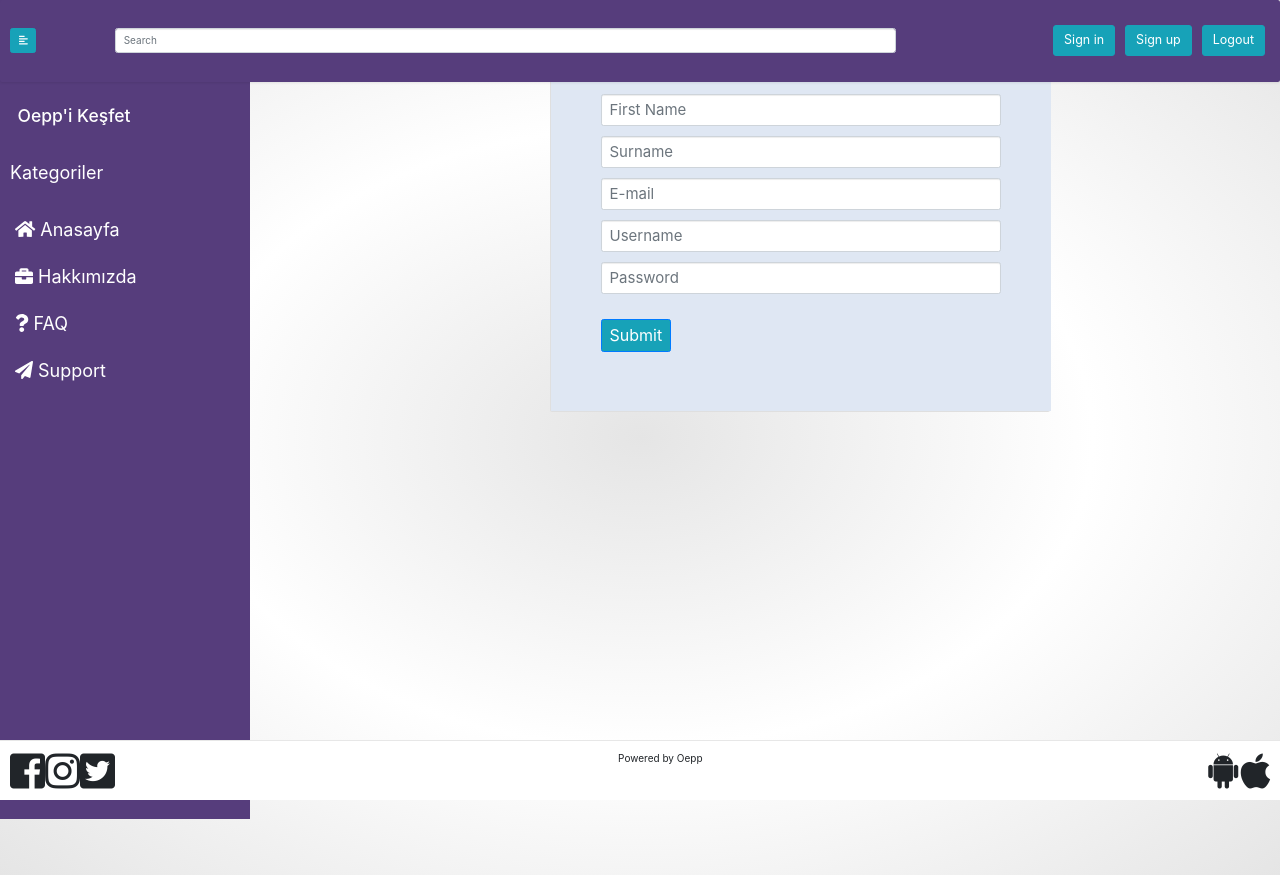
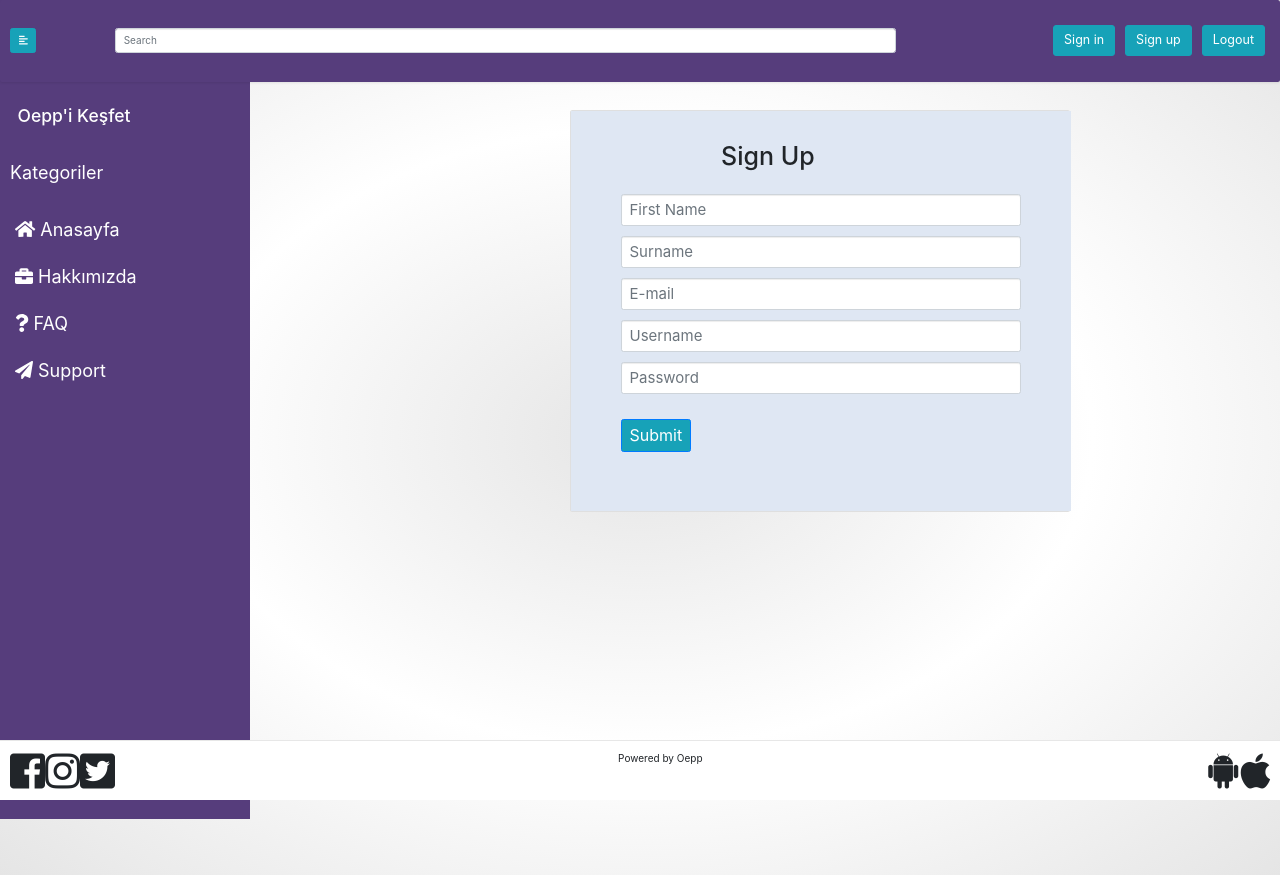
Before and after one commit to oepp/website, a React (Create React App) app: page /Page-2 in a window 1280 px wide. Built offline with nearby package versions, Linux system fonts and the light colour scheme.

Commit message:
Updated.

```diff
--- a/src/components/Login.js
+++ b/src/components/Login.js
@@ -6,7 +6,7 @@ class Login extends Component {
         return (
             <div className="container" style ={{paddingLeft:275}}>
                 <br/>
-                <div className="card center" style={{width:400}}>
+                <div className="card center" style={{width:400, marginTop:150}}>
                     <div className="card-body" style={{padding:30, width:400, height:300, backgroundColor:'#dfe7f3'}}>
                     <h1 className="card-title"style={{fontSize:20}} style={{paddingBlockStart:20}}style ={{paddingLeft:150}}>Sign in</h1>
                     <br/>
--- a/src/components/Registration.js
+++ b/src/components/Registration.js
@@ -4,10 +4,10 @@ import 'bootstrap/dist/css/bootstrap.css';
 class Registration extends Component {
     render() {
         return (
-            <div className="container" style={{paddingLeft:300, marginTop:-30}}>
+            <div className="container" style={{paddingLeft:320}}>
                 <br/>
-                <div className="card center"  style={{width:500}} >
-                    <div className="card-body" style={{padding:30, width:500, height:400, backgroundColor:'#dfe7f3'}}>
+                <div className="card center"  style={{width:500, marginTop:100}} >
+                    <div className="card-body" style={{padding:50, width:500, height:400, backgroundColor:'#dfe7f3'}}>
                     <h1 className="card-title" style={{textAlign:"center"}} style={{paddingLeft:150}}>Sign Up</h1>
                     <br/>
                     <div className="row">
--- a/src/components/UserContext/CardUI.js
+++ b/src/components/UserContext/CardUI.js
@@ -7,7 +7,7 @@ const Card =props =>{
             <div className="overflow">
                 <img className="card-img-top" src={props.imgsrc} style={{height:100}} alt="Image 1"/>
             </div>
-            <div className="card-body text-dark" style={{height:160}}>
+            <div className="card-body text-dark" style={{height:300}}>
                 <h4 className="card-title">{props.title}</h4>
                 <p className="card-text text-secondary" style={{fontSize:'1em'}}>
                    {props.text}
```
